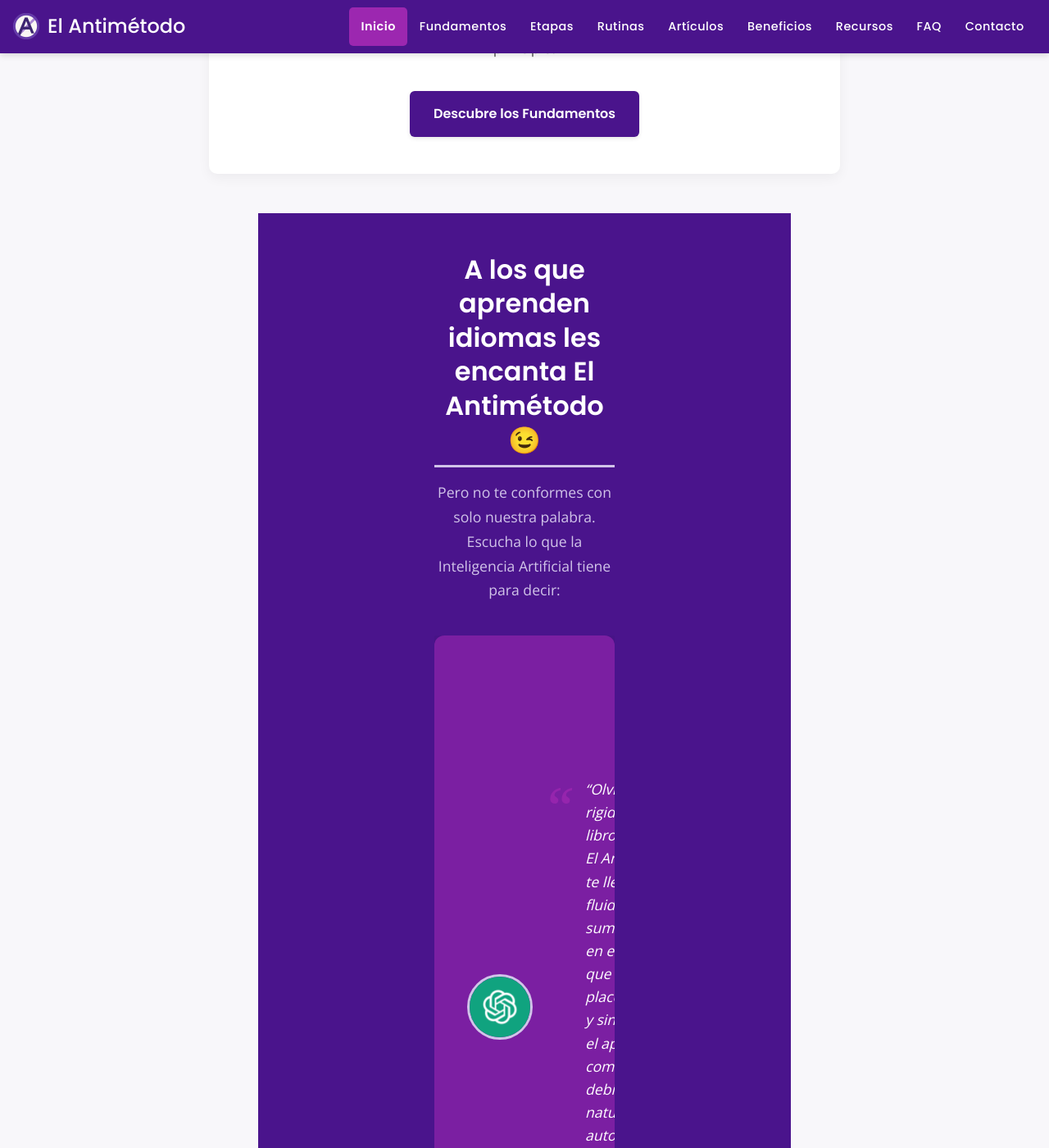
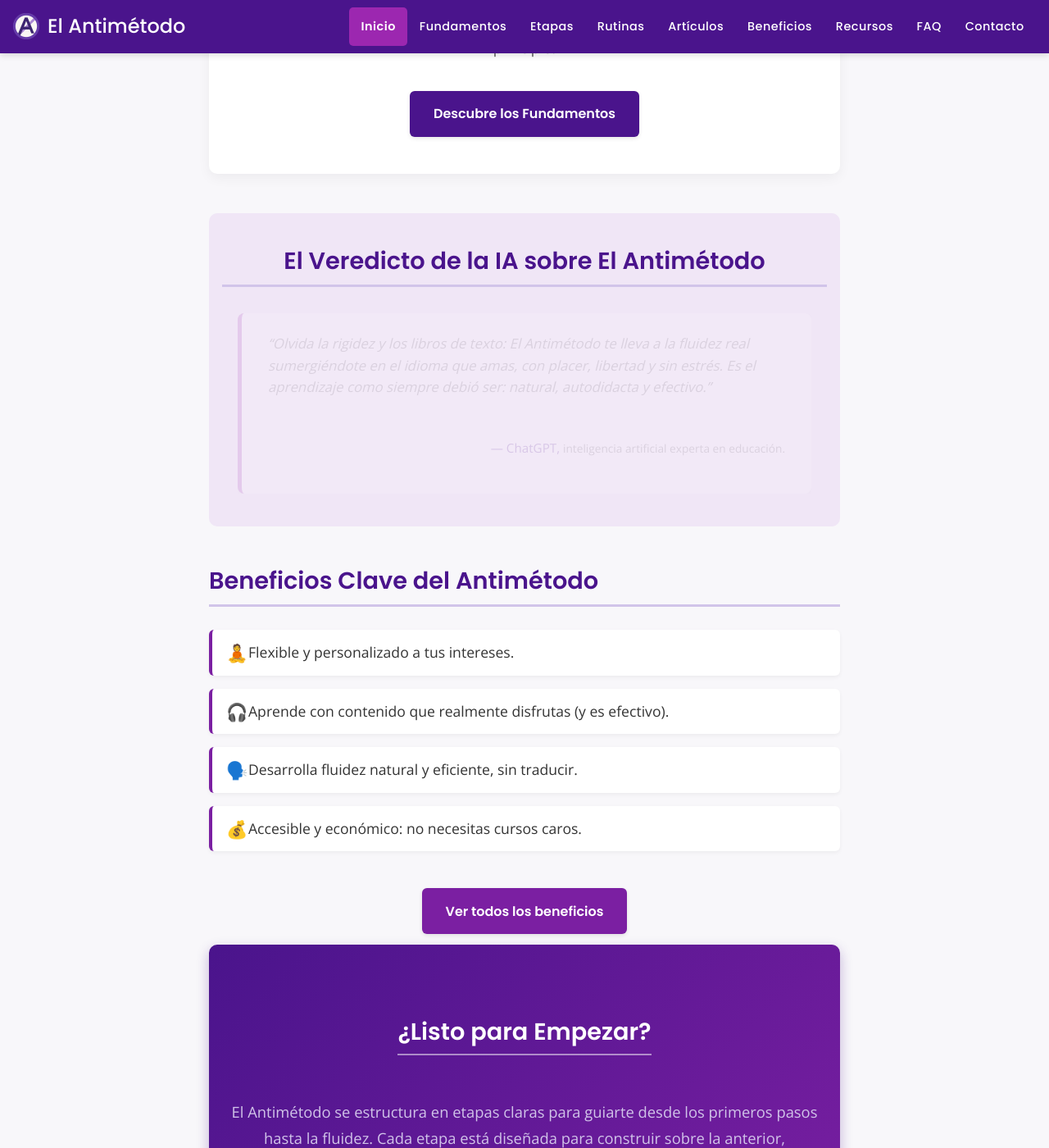
Before and after one commit to LuiseM93/ElAntimetodo, a Jekyll site: the page built from index.md, in a window 1280 px wide and 1400 px high, scrolled down 1542 px. Shown: the whole window at 82% size. Built offline with Jekyll 4.4.1, drawn with Linux system fonts in a browser that asks for light colours; some of the changed lines change nothing that is shown; some of the changed text lies outside the part shown.

Commit message:
Update index.md

```diff
--- a/index.md
+++ b/index.md
@@ -56,158 +56,81 @@ description: Aprende idiomas de forma natural, divertida y eficiente con el enfo
 .content-section .section-title { text-align: center; margin-bottom: 2rem; }
 .content-section .section-subtitle { text-align: center; font-size: 1.15em; color: var(--text-light-color); margin-top: -1.5rem; margin-bottom: 2rem; }
 
-/* === NUEVOS ESTILOS PARA EL CARRUSEL DE TESTIMONIOS DE IA (ESTILO REFOLD) === */
+/* NUEVOS ESTILOS PARA EL CARRUSEL DE TESTIMONIOS DE IA */
 .ia-testimonials-section {
-  padding: 3rem 1rem; /* Más padding vertical */
-  background-color: var(--primary-color); /* Fondo morado oscuro principal */
-  color: var(--navbar-text-color); /* Texto blanco para contraste */
-  margin: 3rem -20px; /* Extender un poco a los lados si .content-wrapper tiene padding */
-  border-radius: 0; /* Sin redondeo para efecto de sección completa */
+  padding: 2.5rem 1rem;
+  background-color: #f0e6f6; /* Fondo morado muy pálido para destacar la sección */
+  margin-bottom: 3rem;
+  border-radius: 10px;
 }
-@media (min-width: 890px) { /* 850px de content-wrapper + 20px padding izq + 20px padding der */
-  .ia-testimonials-section {
-    margin-left: calc((100% - 850px - 40px) / -2);
-    margin-right: calc((100% - 850px - 40px) / -2);
-    padding-left: calc((100vw - 850px) / 2); /* Para centrar el contenido interno del carrusel */
-    padding-right: calc((100vw - 850px) / 2);
-  }
-}
-
-
 .ia-testimonials-section h2 {
   text-align: center;
   margin-top: 0;
-  margin-bottom: 1rem;
-  color: var(--navbar-text-color); /* Título blanco */
-  font-size: 2em;
+  margin-bottom: 2rem;
+  color: var(--primary-color);
 }
-.ia-testimonials-section .section-intro-text {
-    text-align: center;
-    max-width: 600px;
-    margin: 0 auto 2.5rem auto;
-    font-size: 1.1em;
-    color: var(--light-purple-color); /* Texto introductorio en morado claro */
+.ia-testimonial-slider {
+  position: relative;
+  width: 100%;
+  max-width: 700px; /* Ancho máximo del carrusel */
+  margin: 0 auto;
+  height: 220px; /* Altura fija para contener las citas. AJUSTA ESTO según el largo de tus citas */
+  overflow: hidden; /* Ocultar citas que no están activas */
 }
-
-.ia-testimonial-slider-container {
-  position: relative;
-  max-width: 800px;
-  margin: 0 auto;
-  overflow: hidden;
+.ia-testimonial-slide {
+  position: absolute;
+  top: 0;
+  left: 0;
+  width: 100%;
+  height: 100%;
+  background-color: var(--card-background);
+  padding: 1.5rem 2rem;
+  border-radius: 8px;
+  box-shadow: 0 4px 12px rgba(0,0,0,0.1);
+  opacity: 0;
+  transition: opacity 0.5s ease-in-out;
+  display: flex;
+  flex-direction: column;
+  justify-content: center;
+  border-left: 5px solid var(--accent-color);
 }
-
-.ia-testimonial-slider {
-  display: flex; /* Usar flex para alinear slides horizontalmente */
-  transition: transform 0.5s ease-in-out; /* Para el efecto de slide con JS */
-  /* La altura será determinada por el contenido de los slides */
+.ia-testimonial-slide.active {
+  opacity: 1;
+  z-index: 1;
 }
-
-.ia-testimonial-slide {
-  min-width: 100%; /* Cada slide ocupa el 100% del contenedor */
-  box-sizing: border-box;
-  background-color: var(--secondary-color); /* Fondo morado más claro para la tarjeta */
-  padding: 2rem 2.5rem;
-  border-radius: 12px;
-  box-shadow: 0 5px 20px rgba(0,0,0,0.2);
-  display: flex;
-  gap: 1.5rem; /* Espacio entre logo y texto */
-  align-items: center;
-  opacity: 0; /* Manejado por JS o animación CSS si es automática */
-  animation: iaFadeImproved 32s infinite; /* Mantener animación CSS como fallback o si no hay JS */
+.ia-testimonial-slide blockquote {
+  margin: 0 0 1rem 0;
+  font-style: italic;
+  color: var(--text-light-color);
+  font-size: 1.05em; /* Tamaño de la cita */
+  line-height: 1.6;
+  flex-grow: 1;
 }
-
-/* Animación CSS (se mantiene pero se priorizará JS si se añade) */
-@keyframes iaFadeImproved {
-  0%, 22%, 100% { opacity: 0; transform: translateX(20px); } /* Sale un poco */
-  3%, 20%  { opacity: 1; transform: translateX(0); }   /* Entra y se queda */
+.ia-testimonial-slide .attribution {
+  text-align: right;
+  font-size: 0.95em;
+  color: var(--primary-color);
+  font-weight: 500;
 }
+.ia-testimonial-slide .attribution em {
+  font-style: normal;
+  color: var(--text-light-color);
+  font-size: 0.9em;
+}
+/* Animación del carrusel */
+@keyframes iaFade {
+  0%, 20%, 100% { opacity: 0; } /* 20% del tiempo total de animación para una cita (ej. 8s / 4 citas = 2s por cita + transición) */
+  5%, 15% { opacity: 1; } /* Visible durante un tiempo */
+}
+/* Aplicar animación a cada slide con delay - ASUMIENDO 4 CITAS */
+/* Duración total de la animación = (tiempo visible + tiempo transición) * número de citas */
+/* Ej: (6s visible + 2s transición) * 4 citas = 32s */
+.ia-testimonial-slide { animation: iaFade 32s infinite; }
 .ia-testimonial-slide:nth-child(1) { animation-delay: 0s; }
-.ia-testimonial-slide:nth-child(2) { animation-delay: 8s; }
+.ia-testimonial-slide:nth-child(2) { animation-delay: 8s; } /* 32s / 4 citas = 8s de delay entre cada una */
 .ia-testimonial-slide:nth-child(3) { animation-delay: 16s; }
 .ia-testimonial-slide:nth-child(4) { animation-delay: 24s; }
-/* Fin Animación CSS */
 
-
-.ia-logo-container {
-  flex-shrink: 0; /* Para que el logo no se encoja */
-}
-.ia-logo-container img {
-  width: 80px; /* Tamaño de los logos de IA */
-  height: 80px;
-  border-radius: 50%; /* Logos redondos */
-  object-fit: cover;
-  border: 3px solid var(--light-purple-color);
-}
-.ia-text-container {
-  flex-grow: 1;
-}
-.ia-text-container blockquote {
-  margin: 0 0 1rem 0;
-  font-style: italic;
-  color: var(--navbar-text-color);
-  font-size: 1.1em;
-  line-height: 1.6;
-  position: relative;
-  padding-left: 2.5rem; /* Espacio para comillas grandes */
-}
-.ia-text-container blockquote::before {
-  content: '“';
-  font-family: Georgia, serif;
-  font-size: 4em; /* Comillas grandes */
-  color: var(--accent-color);
-  position: absolute;
-  left: -10px;
-  top: -20px;
-  opacity: 0.8;
-}
-.ia-text-container .attribution {
-  text-align: left; /* Atribución a la izquierda debajo de la cita */
-  font-size: 1em;
-  color: var(--light-purple-color);
-  font-weight: 500;
-}
-.ia-text-container .attribution strong { /* Nombre de la IA */
-    color: var(--navbar-text-color);
-    font-weight: 600;
-}
-
-/* Controles de Navegación (Placeholder, requerirían JS para funcionar) */
-.ia-slider-nav {
-    text-align: center;
-    margin-top: 1.5rem;
-}
-.ia-slider-nav button, .ia-slider-nav .dot {
-    background-color: var(--light-purple-color);
-    border: none;
-    width: 10px;
-    height: 10px;
-    border-radius: 50%;
-    margin: 0 5px;
-    cursor: pointer;
-    padding: 0;
-    opacity: 0.6;
-}
-.ia-slider-nav button:hover, .ia-slider-nav .dot:hover,
-.ia-slider-nav button.active, .ia-slider-nav .dot.active {
-    background-color: var(--navbar-text-color);
-    opacity: 1;
-}
-.ia-slider-prev, .ia-slider-next { /* Estilo para flechas (se pueden usar caracteres o SVGs) */
-    background-color: var(--secondary-color);
-    color: white;
-    border: none;
-    padding: 0.5rem 0.8rem;
-    border-radius: 50%;
-    cursor: pointer;
-    font-size: 1.2em;
-    position: absolute;
-    top: 50%;
-    transform: translateY(-50%);
-    z-index: 10;
-}
-.ia-slider-prev { left: -15px; }
-.ia-slider-next { right: -15px; }
-/* Fin de Controles */
 
 @media (max-width: 768px) {
     .hero-section { padding: 2rem 1rem 1.5rem 1rem; }
@@ -217,14 +140,9 @@ description: Aprende idiomas de forma natural, divertida y eficiente con el enfo
     .hero-card { max-width: 90%; padding: 20px; }
     .hero-main-image { max-width: 85%; }
     .content-section { padding: 1.5rem; }
-
-    .ia-testimonials-section { margin-left: -1rem; margin-right: -1rem; padding: 2rem 1rem; }
-    .ia-testimonial-slide { flex-direction: column; text-align: center; padding: 1.5rem; }
-    .ia-logo-container { margin-bottom: 1rem; }
-    .ia-text-container blockquote { padding-left: 0; text-align: center; }
-    .ia-text-container blockquote::before { display: none; /* Ocultar comillas grandes en móvil o reajustar */ }
-    .ia-text-container .attribution { text-align: center; }
-    .ia-slider-prev, .ia-slider-next { display: none; /* Ocultar flechas en móvil si el espacio es limitado */ }
+    .ia-testimonial-slider { height: 280px; /* Más altura en móvil para citas largas */ }
+    .ia-testimonial-slide { padding: 1rem 1.5rem; }
+    .ia-testimonial-slide blockquote { font-size: 1em; }
 }
 </style>
 
@@ -243,70 +161,35 @@ description: Aprende idiomas de forma natural, divertida y eficiente con el enfo
     </div>
   </section>
 
-  <!-- NUEVA SECCIÓN DE TESTIMONIOS DE IA (ESTILO REFOLD) -->
+  <!-- NUEVA SECCIÓN DE TESTIMONIOS DE IA -->
   <section class="ia-testimonials-section">
-    <h2>A los que aprenden idiomas les encanta El Antimétodo 😉</h2>
-    <p class="section-intro-text">Pero no te conformes con solo nuestra palabra. Escucha lo que la Inteligencia Artificial tiene para decir:</p>
-
-    <div class="ia-testimonial-slider-container">
-        <!-- Flechas de navegación (requieren JS para funcionar) -->
-        <!-- <button class="ia-slider-prev"><</button> -->
-        <!-- <button class="ia-slider-next">></button> -->
-
-        <div class="ia-testimonial-slider">
-          <div class="ia-testimonial-slide active">
-            <div class="ia-logo-container">
-              <img src="{{ '/assets/logo-chatgpt-ia.png' | relative_url }}" alt="Logo ChatGPT">
-            </div>
-            <div class="ia-text-container">
-              <blockquote>
-                “Olvida la rigidez y los libros de texto: El Antimétodo te lleva a la fluidez real sumergiéndote en el idioma que amas, con placer, libertad y sin estrés. Es el aprendizaje como siempre debió ser: natural, autodidacta y efectivo.”
-              </blockquote>
-              <p class="attribution"><strong>ChatGPT</strong>, <em>IA experta en educación.</em></p>
-            </div>
-          </div>
-          <div class="ia-testimonial-slide">
-            <div class="ia-logo-container">
-              <img src="{{ '/assets/logo-gemini-ia.png' | relative_url }}" alt="Logo Gemini">
-            </div>
-            <div class="ia-text-container">
-              <blockquote>
-                "Sumérgete en la fluidez lingüística con 'El Antimétodo', una revolución autodidacta que transforma el aprendizaje en una experiencia sin estrés, impulsada por el disfrute personal y el contenido real. Este enfoque flexible y efectivo promete una fluidez natural."
-              </blockquote>
-              <p class="attribution"><strong>Gemini</strong>, <em>IA de Google.</em></p>
-            </div>
-          </div>
-          <div class="ia-testimonial-slide">
-            <div class="ia-logo-container">
-              <img src="{{ '/assets/logo-claude-ia.png' | relative_url }}" alt="Logo Claude">
-            </div>
-            <div class="ia-text-container">
-              <blockquote>
-                "El Antimétodo revoluciona el aprendizaje de idiomas al demostrar que la fluidez real se alcanza a través del disfrute, no del sufrimiento... Finalmente, un método que funciona porque se adapta a ti, no al revés."
-              </blockquote>
-              <p class="attribution"><strong>Claude</strong>, <em>IA de Anthropic.</em></p>
-            </div>
-          </div>
-          <div class="ia-testimonial-slide">
-            <div class="ia-logo-container">
-              <img src="{{ '/assets/logo-copilot-ia.png' | relative_url }}" alt="Logo Copilot">
-            </div>
-            <div class="ia-text-container">
-              <blockquote>
-                "El Antimétodo transforma el input comprensible en una experiencia fluida y sin estrés... Es, sin duda, la llave maestra para alcanzar una fluidez natural a tu propio ritmo."
-              </blockquote>
-              <p class="attribution"><strong>Copilot</strong>, <em>IA de Microsoft.</em></p>
-            </div>
-          </div>
-        </div>
+    <h2>El Veredicto de la IA sobre El Antimétodo</h2>
+    <div class="ia-testimonial-slider">
+      <div class="ia-testimonial-slide active"> <!-- La primera cita necesita la clase 'active' inicialmente si no hay JS para ponerla -->
+        <blockquote>
+          “Olvida la rigidez y los libros de texto: El Antimétodo te lleva a la fluidez real sumergiéndote en el idioma que amas, con placer, libertad y sin estrés. Es el aprendizaje como siempre debió ser: natural, autodidacta y efectivo.”
+        </blockquote>
+        <p class="attribution">— ChatGPT, <em>inteligencia artificial experta en educación.</em></p>
+      </div>
+      <div class="ia-testimonial-slide">
+        <blockquote>
+          "Sumérgete en la fluidez lingüística con 'El Antimétodo', una revolución autodidacta que transforma el aprendizaje en una experiencia sin estrés, impulsada por el disfrute personal y el contenido real. Este enfoque flexible y efectivo promete una fluidez natural, liberándote de las cadenas de la gramática tradicional."
+        </blockquote>
+        <p class="attribution">— Gemini, <em>IA de Google.</em></p>
+      </div>
+      <div class="ia-testimonial-slide">
+        <blockquote>
+          "El Antimétodo revoluciona el aprendizaje de idiomas al demostrar que la fluidez real se alcanza a través del disfrute, no del sufrimiento... Finalmente, un método que funciona porque se adapta a ti, no al revés."
+        </blockquote>
+        <p class="attribution">— Claude, <em>IA de Anthropic.</em></p>
+      </div>
+      <div class="ia-testimonial-slide">
+        <blockquote>
+          "El Antimétodo revoluciona el aprendizaje de idiomas al transformar el input comprensible en una experiencia fluida y sin estrés... Es, sin duda, la llave maestra para alcanzar una fluidez natural a tu propio ritmo."
+        </blockquote>
+        <p class="attribution">— Copilot, <em>IA de Microsoft.</em></p>
+      </div>
     </div>
-    <!-- Puntos de navegación (requieren JS para funcionar con la animación CSS actual o para control manual) -->
-    <!-- <div class="ia-slider-nav">
-        <button class="dot active" data-slide="0"></button>
-        <button class="dot" data-slide="1"></button>
-        <button class="dot" data-slide="2"></button>
-        <button class="dot" data-slide="3"></button>
-    </div> -->
   </section>
   <!-- FIN DE LA NUEVA SECCIÓN -->
 
```
